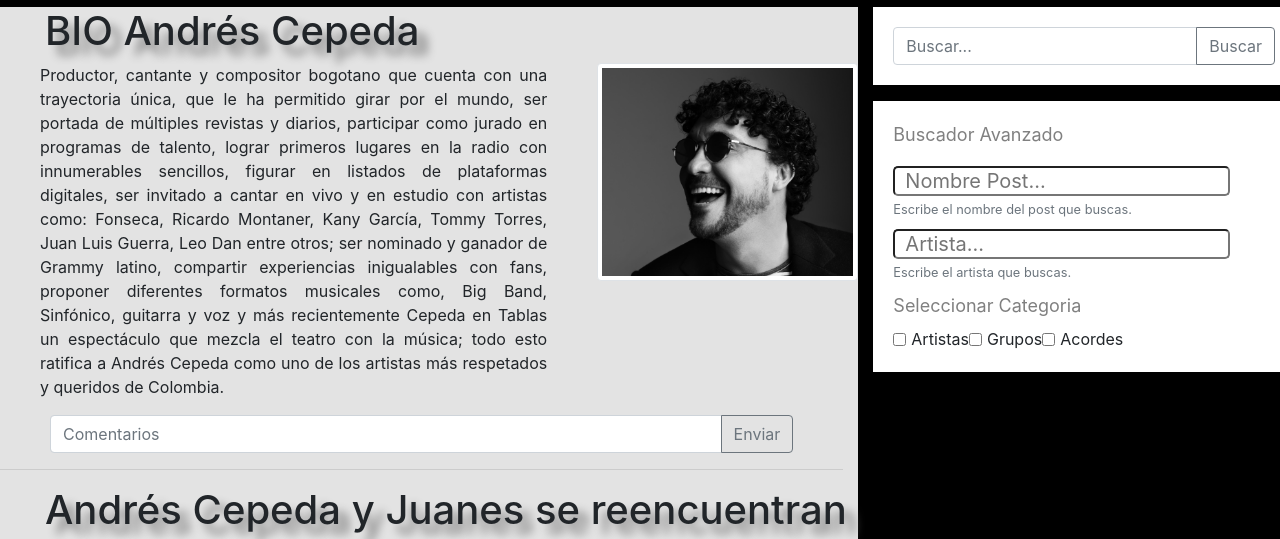
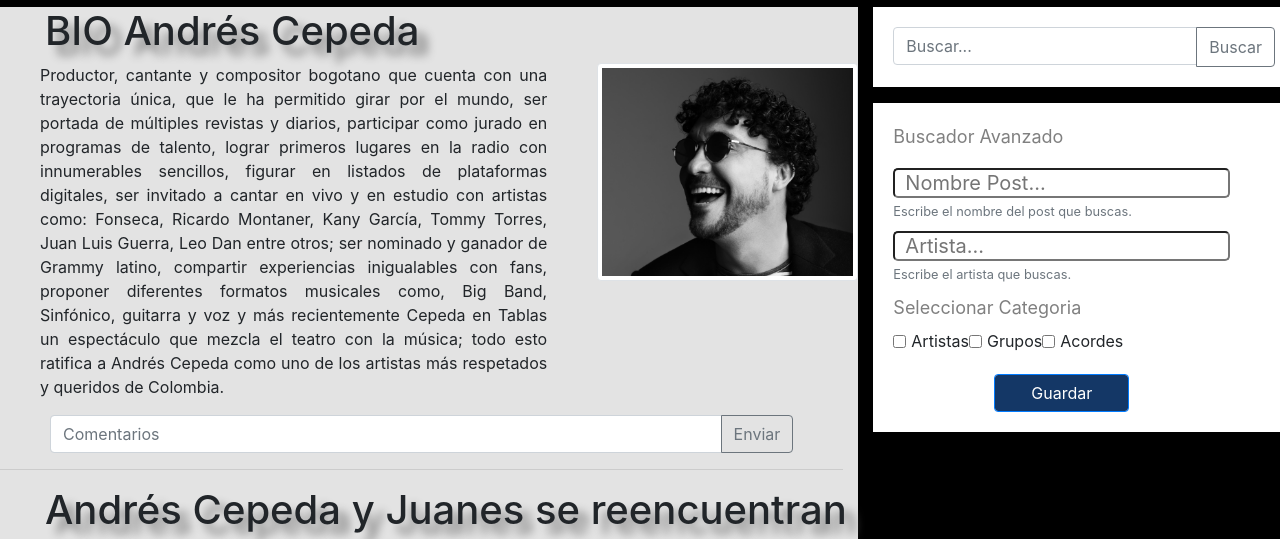
Before and after one commit to juancgr303/blog_musica_bootstrap, a plain HTML site: page index.html in a window 1280 px wide. Shown: the part 227-766 px from the top of the page. Drawn offline with Linux system fonts and the light colour scheme.

Commit message:
Blog_musica_bootstrap
Blog V1.0

```diff
--- a/css/estilos.css
+++ b/css/estilos.css
@@ -64,7 +64,10 @@
 .boton-busqueda {
 	background-color: white;
 	padding: 20px;
+}
 
+.btn-buscar {
+  height: 40px;
 }
 
 .opciones-busqueda {
@@ -78,6 +81,7 @@
   font-size: 18px;
 }
 
+
 .input-element {
   width: 100%;
   height: 30px;
@@ -87,3 +91,14 @@
   border-radius: 5px;
   margin-top: 10px;
 }
+
+.btn-save {
+  margin-top: 20px;
+  width: 40%;
+  background-color: rgba(8, 45, 94, 0.95);
+  color: #FFFFFF;
+}
+
+@media {
+
+}
--- a/index.html
+++ b/index.html
@@ -86,7 +86,7 @@
 					<div class="col-lg-12 col-md-6 col-sm-12 input-group mb-3 boton-busqueda">
 						<input type="text" class="form-control" placeholder="Buscar..." aria-label="Buscar" aria-describedby="Buscar">
 						<div class="input-group-append">
-							<button class="btn btn-outline-secondary" type="button" id="Buscar">Buscar</button>
+							<button class="btn btn-outline-secondary btn-buscar" type="button" id="Buscar">Buscar</button>
 						</div>
 					</div>
 					<!--Opciones de Busqueda-->
@@ -110,13 +110,12 @@
 									<label class="form-check-label" for="Checkbox">Grupos</label>
 									<input class="form-check-input" type="checkbox" id="acordes" value="option3">
 									<label class="form-check-label" for="Checkbox">Acordes</label>
-
 								</div>
-
+                <div class='text-center'>
+                  <button type='button' class='btn btn-primary btn-save form-control'>Guardar</button>
+                </div>
 						</fieldset>
-						</form>
-
-
+					</form>
 					</div>
 				</div>
 			</div>
```
Also changed, not shown: 1 other file.
